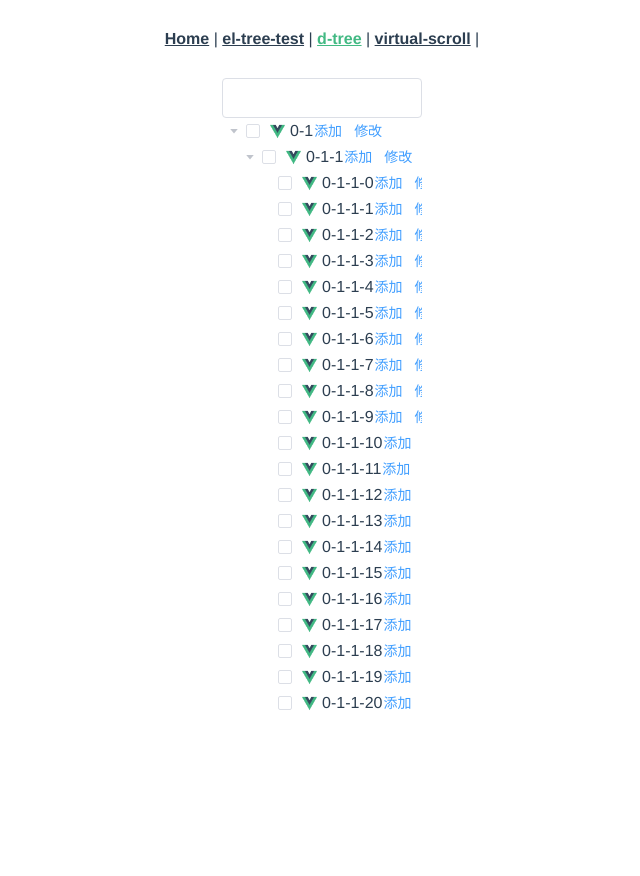
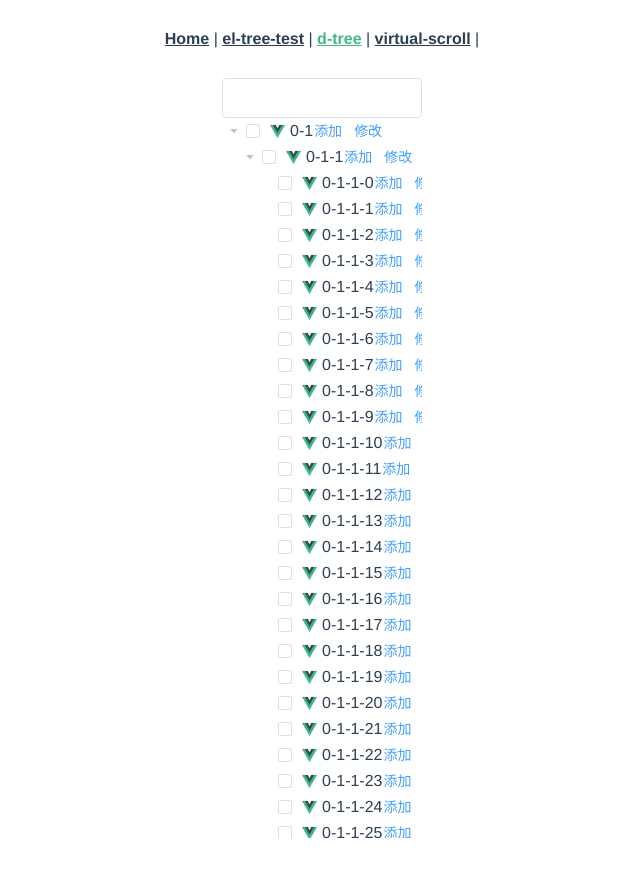
Before and after one commit to LP1996/vue-components, a Vue app: page /#/d-tree in a window 1280 px wide. Shown: the whole page, without its empty margins (318-958 px from the left). Before the commit the page ends 800 px from the top, so only its background shows below. Built offline with nearby package versions, Linux system fonts and the light colour scheme.

Commit message:
feat: 添加 resize 时重新计算 index

```diff
--- a/src/App.vue
+++ b/src/App.vue
@@ -15,6 +15,7 @@
   font-family: Avenir, Helvetica, Arial, sans-serif;
   -webkit-font-smoothing: antialiased;
   -moz-osx-font-smoothing: grayscale;
+  height: 100%;
   text-align: center;
   color: #2c3e50;
 }
--- a/src/views/tree/DTree/Index.vue
+++ b/src/views/tree/DTree/Index.vue
@@ -1,11 +1,11 @@
 <template>
-  <section>
+  <section style="height: 100%;">
     <el-input v-model="filterText" />
 
     <d-tree
       ref="tree"
       :data="treeData"
-      :height="600"
+      height="90%"
       :props="props"
       :load="handleLazyLoad"
       :filter-node-method="filterMethod"
--- a/src/views/tree/DTree/Tree.vue
+++ b/src/views/tree/DTree/Tree.vue
@@ -239,6 +239,12 @@ export default {
   },
   mounted() {
     this.init();
+
+    // 当百分比高度 resize 时，需要重新计算 index
+    window.addEventListener('resize', this.onScroll, false);
+  },
+  beforeDestroy() {
+    window.removeEventListener('resize', this.onScroll);
   },
   methods: {
     init() {
--- a/src/views/tree/Index.vue
+++ b/src/views/tree/Index.vue
@@ -25,5 +25,6 @@ export default {
 .tree-index {
   display: flex;
   justify-content: center;
+  height: 100%;
 }
 </style>
```
